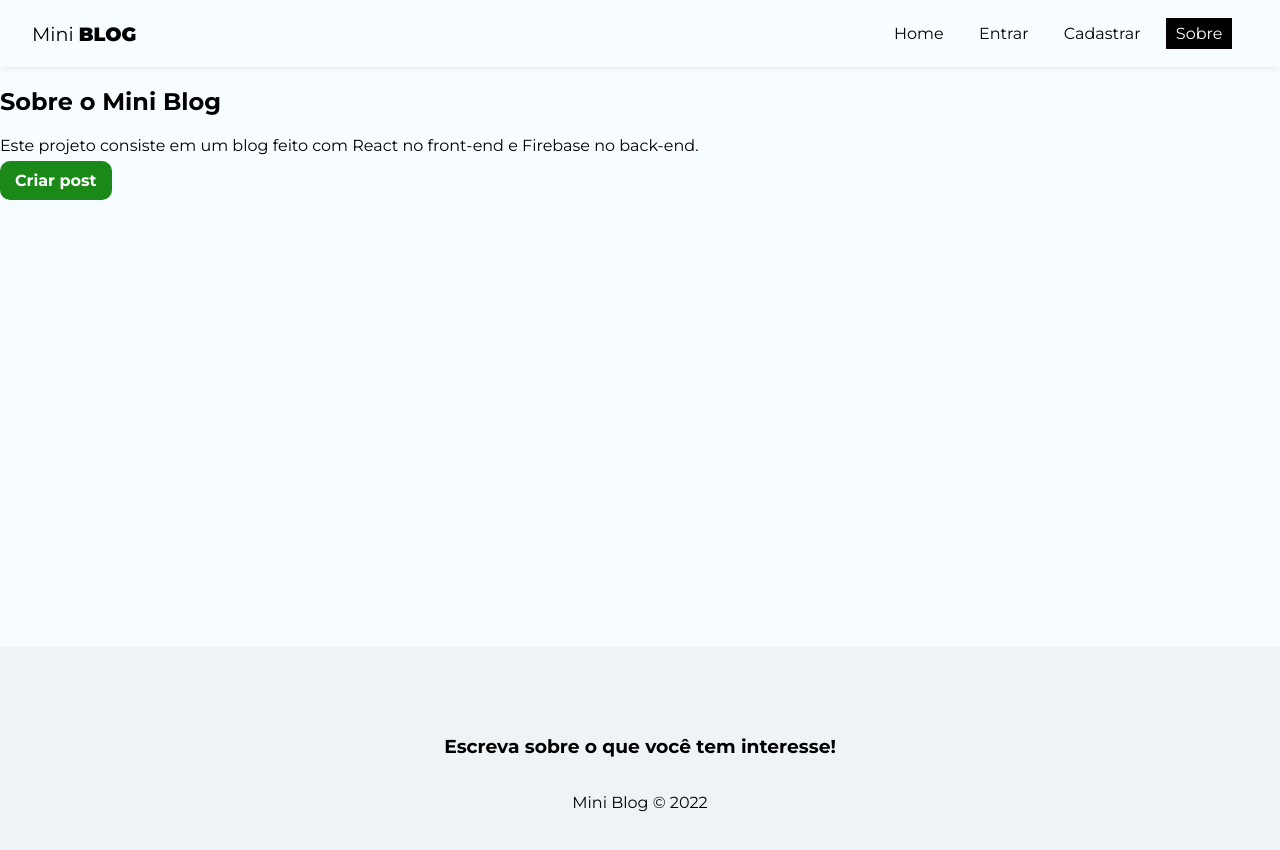
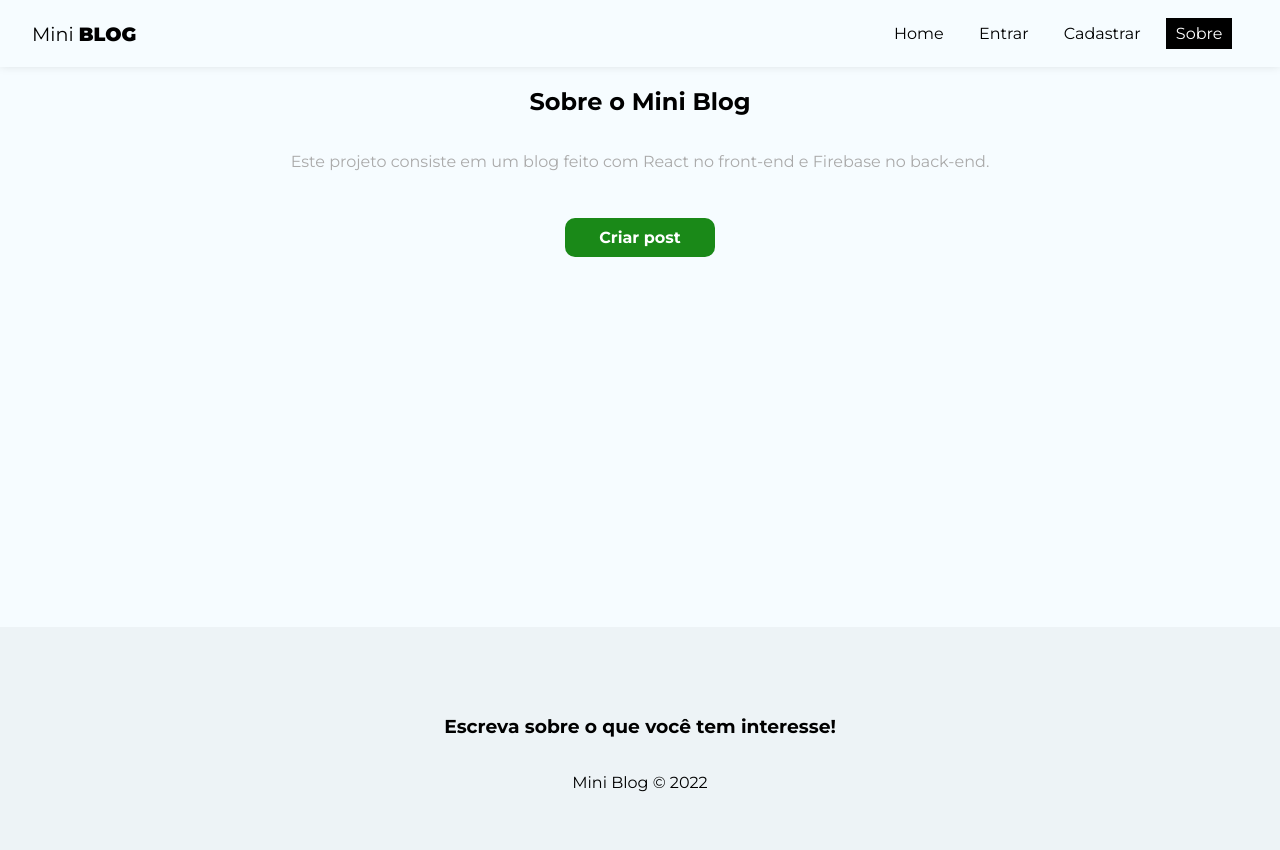
Before and after one commit to LucimaraSouzah/mini-blog, a React (Create React App) app: page /about in a window 1280 px wide. Shown: the top 850 px of the page. Built offline with nearby package versions, Linux system fonts and the light colour scheme.

Commit message:
Faz estilização da página

```diff
--- a/src/pages/About/About.module.css
+++ b/src/pages/About/About.module.css
@@ -0,0 +1,17 @@
+.about {
+  text-align: center;
+  display: flex;
+  flex-direction: column;
+  align-items: center;
+}
+
+.about p {
+  color: #aaa;
+  margin-bottom: 2em;
+}
+
+.about a {
+  display: block;
+  margin-top: 15px;
+  padding: 10px 15px;
+}
```
